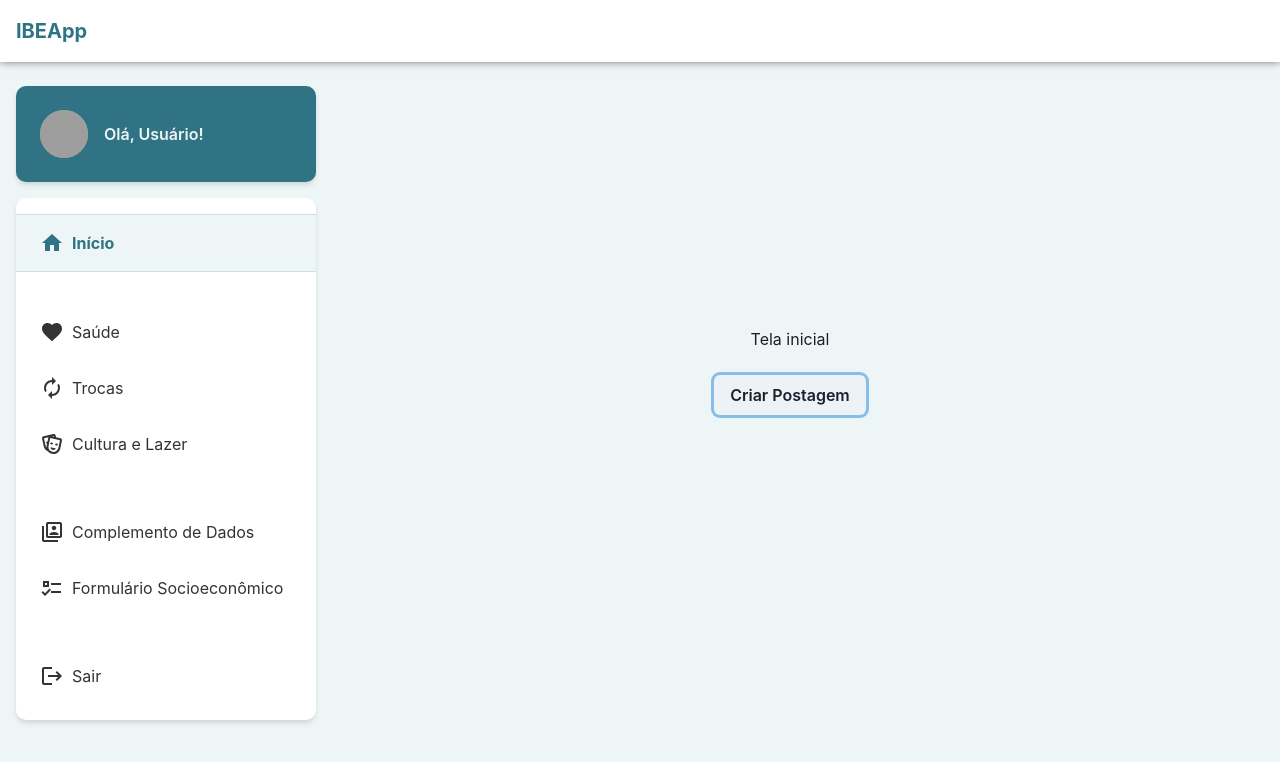
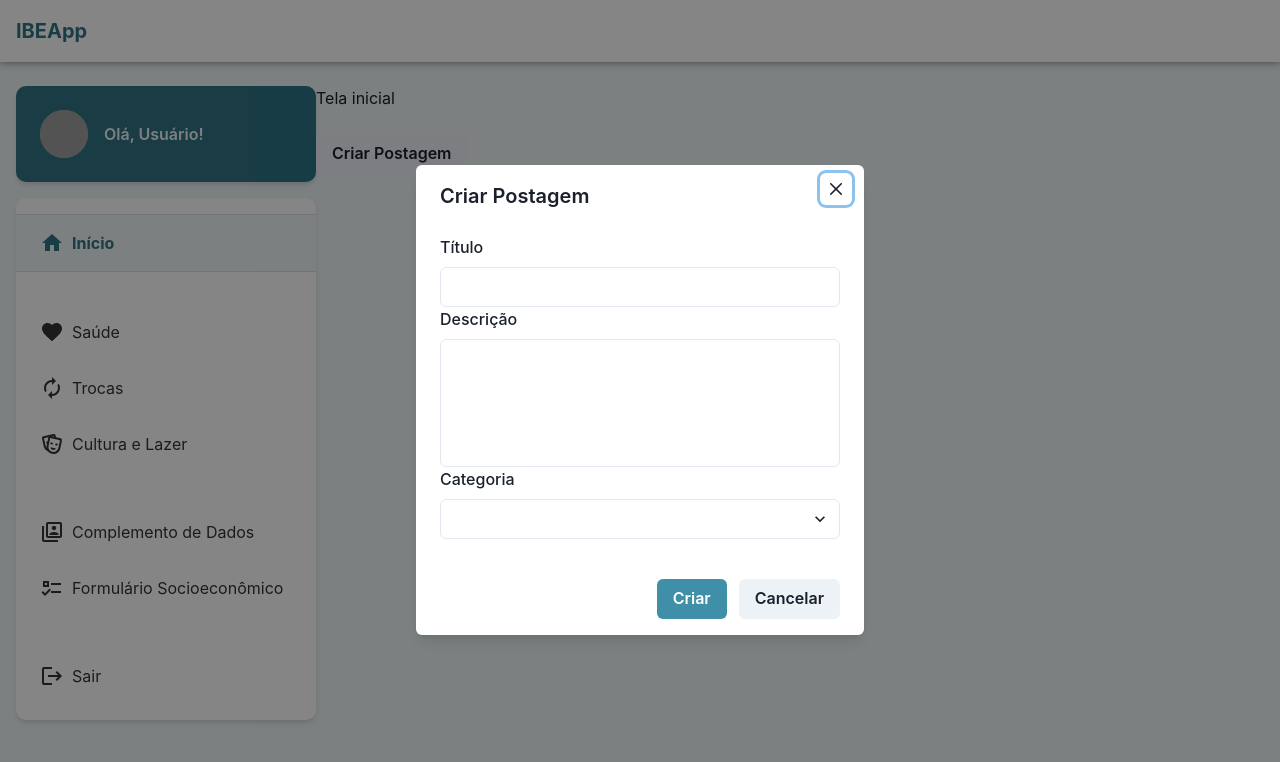
Before and after one commit to CodelabUnifesp/ibeac-web, a React (Create React App) app: page / in a window 1280 px wide. Both pictures are taken after a click on the button "Criar Postagem". Shown: the top 762 px of the page. Built offline with nearby package versions, Linux system fonts and the light colour scheme; grey boxes are pictures that could not be loaded; the HTML template or start-up script is replaced by a standard one.

Commit message:
terminando componente de postagem editable (pode ser usado tanto para criar novas postagens quanto para editar uma já existente)

```diff
--- a/package.json
+++ b/package.json
@@ -7,6 +7,7 @@
     "@chakra-ui/button": "^1.3.2",
     "@chakra-ui/icon": "^1.1.9",
     "@chakra-ui/layout": "^1.4.5",
+    "@chakra-ui/modal": "^1.8.5",
     "@chakra-ui/react": "^1.6.1",
     "@emotion/react": "11",
     "@emotion/styled": "11",
@@ -16,6 +17,7 @@
     "@testing-library/jest-dom": "^5.11.4",
     "@testing-library/react": "^11.1.0",
     "@testing-library/user-event": "^12.1.10",
+    "autosize": "^4.0.2",
     "axios": "^0.21.1",
     "babel-loader": "8.1.0",
     "eslint-config-airbnb": "^18.2.1",
@@ -27,6 +29,7 @@
     "eslint-plugin-react-hooks": "^4.2.0",
     "framer-motion": "4",
     "history": "^5.0.0",
+    "lodash": "^4.17.21",
     "polished": "^4.1.1",
     "prettier": "^2.2.1",
     "prop-types": "^15.7.2",
@@ -35,6 +38,7 @@
     "react-icons": "^4.2.0",
     "react-router-dom": "^5.2.0",
     "react-scripts": "4.0.3",
+    "react-textarea-autosize": "^8.3.2",
     "react-toastify": "^7.0.3",
     "styled-components": "^5.2.3",
     "web-vitals": "^1.0.1",
--- /dev/null
+++ b/src/components/EditablePostagem/index.js
@@ -0,0 +1,57 @@
+import React, {useRef} from 'react';
+import PropTypes from 'prop-types';
+
+import {
+  FormControl,
+  FormLabel,
+  FormErrorMessage,
+  FormHelperText,
+  Input,
+  Select,
+} from '@chakra-ui/react';
+
+import {get} from 'lodash';
+import Textarea from '../Textarea';
+
+const EditablePostagem = ({value, onChange} = {}) => (
+  <div>
+    <FormControl id="title">
+      <FormLabel>Título</FormLabel>
+      <Input
+        colorScheme="primary"
+        type="text"
+        value={get(value, 'title')}
+        onChange={(event) => onChange('title', event.target.value)}
+      />
+      {/* <FormHelperText>Título da sua postagem.</FormHelperText> */}
+    </FormControl>
+    <FormControl id="description">
+      <FormLabel>Descrição</FormLabel>
+      <Textarea
+        colorScheme="primary"
+        value={get(value, 'description')}
+        onChange={(event) => onChange('description', event.target.value)}
+      />
+      {/* <FormHelperText>Título da sua postagem.</FormHelperText> */}
+    </FormControl>
+
+    <FormControl id="category">
+      <FormLabel>Categoria</FormLabel>
+      <Select
+        colorScheme="primary"
+        value={get(value, 'category')}
+        onChange={(event) => onChange('category', event.target.value)}>
+        <option hidden selected />
+        <option value="Saúde">Saúde</option>
+        <option value="Rrocas">Trocas</option>
+        <option value="Cultura e Lazer">Cultura e Lazer</option>
+      </Select>
+      {/* <FormHelperText>Título da sua postagem.</FormHelperText> */}
+    </FormControl>
+  </div>
+);
+
+EditablePostagem.displayName = 'EditablePostagem';
+EditablePostagem.propTypes = {};
+
+export default EditablePostagem;
--- /dev/null
+++ b/src/components/Textarea/index.js
@@ -0,0 +1,24 @@
+import React, {forwardRef} from 'react';
+import PropTypes from 'prop-types';
+
+import ResizeTextarea from 'react-textarea-autosize';
+
+import {Textarea as CTextarea} from '@chakra-ui/react';
+
+const Textarea = forwardRef((props, ref) => (
+  <CTextarea
+    ref={ref}
+    minH="unset"
+    overflow="hidden"
+    w="100%"
+    resize="none"
+    minRows={5}
+    as={ResizeTextarea}
+    {...props}
+  />
+));
+
+Textarea.displayName = 'Textarea';
+Textarea.propTypes = {};
+
+export default Textarea;
--- a/src/index.css
+++ b/src/index.css
@@ -12,3 +12,8 @@ html, body, #root, .appContainer{
   -webkit-font-smoothing: antialiased;
   -moz-osx-font-smoothing: grayscale;
 }
+
+
+section[id*='chakra-modal-'] {
+  opacity: 1 !important;
+}
--- a/src/screens/Home/index.js
+++ b/src/screens/Home/index.js
@@ -1,15 +1,73 @@
+import React, {useReducer, useState} from 'react';
+
+import {
+  Modal,
+  ModalOverlay,
+  ModalContent,
+  ModalHeader,
+  ModalFooter,
+  ModalBody,
+  ModalCloseButton,
+  useDisclosure,
+} from '@chakra-ui/react';
 import {Button} from '@chakra-ui/button';
-import React from 'react';
+
+import {set} from 'lodash/fp';
+import {get} from 'lodash';
 import BodyContainer from '../../components/Body';
+import EditablePostagem from '../../components/EditablePostagem';
 
 function Home(props) {
+  const {isOpen, onOpen, onClose} = useDisclosure();
+
+  const [newPostagem, setNewPostagem] = useState({});
+
   return (
     <>
-      <BodyContainer>
-        <p>Tela inicial</p>
-        <br />
-        <Button>Criar Postagem</Button>
-      </BodyContainer>
+      <p>Tela inicial</p>
+      <br />
+      <Button onClick={onOpen}>Criar Postagem</Button>
+      <br />
+      <Modal
+        isOpen={isOpen}
+        onClose={onClose}
+        isCentered
+        motionPreset="slideInBottom"
+        size="md">
+        <ModalOverlay />
+        <ModalContent>
+          <ModalHeader>Criar Postagem</ModalHeader>
+          <ModalCloseButton />
+          <ModalBody pb={6}>
+            <EditablePostagem
+              value={newPostagem}
+              onChange={(key, value) =>
+                setNewPostagem(set(key, value, newPostagem))
+              }
+            />
+          </ModalBody>
+
+          <ModalFooter>
+            <Button
+              colorScheme="primary"
+              mr={3}
+              onClick={() =>
+                alert(
+                  `Nova Postagem\ntitle: ${get(
+                    newPostagem,
+                    'title',
+                  )}\ndescription: ${get(
+                    newPostagem,
+                    'description',
+                  )}\ncategory: ${get(newPostagem, 'category')}`,
+                )
+              }>
+              Criar
+            </Button>
+            <Button onClick={onClose}>Cancelar</Button>
+          </ModalFooter>
+        </ModalContent>
+      </Modal>
     </>
   );
 }
```
Also changed, not shown: .eslintrc.js, 1 other file (tests, documents, lock files or other folders).
